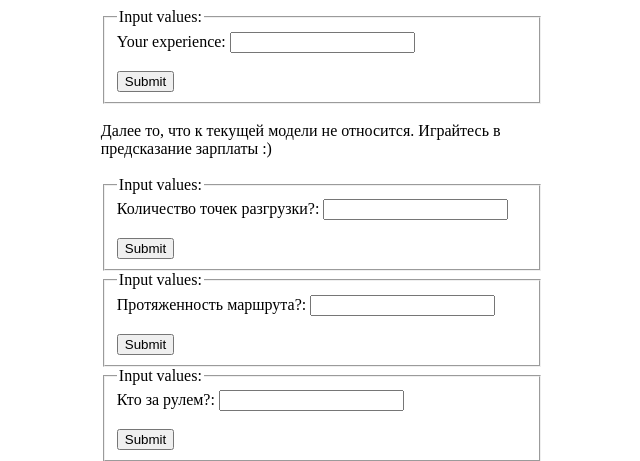
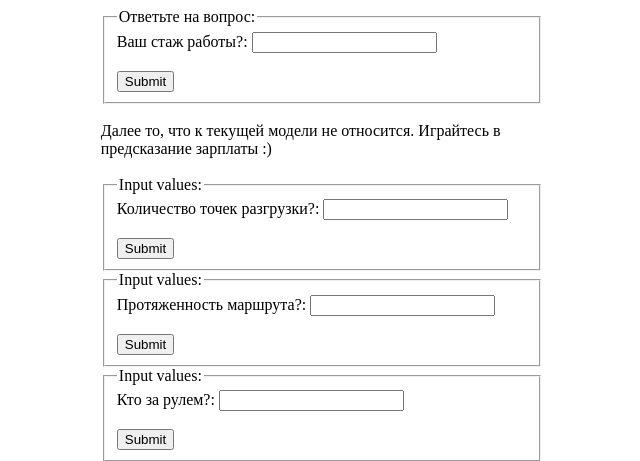
Before and after one commit to BomGard/ML, a Flask app: page / in a window 1280 px wide. Shown: the top 461 px of the page, without its empty margins (318-958 px from the left). Run offline with Flask 2, Linux system fonts and the light colour scheme.

Commit message:
fix html

```diff
--- a/templates/main.html
+++ b/templates/main.html
@@ -18,8 +18,8 @@ form {
 
 <form action="{{ url_for('main') }}" method="POST">
     <fieldset>
-        <legend>Input values:</legend>
-        Your experience:
+        <legend>Ответьте на вопрос:</legend>
+        Ваш стаж работы?:
         <input name="experience" type="number" required>
         <br>
         <br>
```
